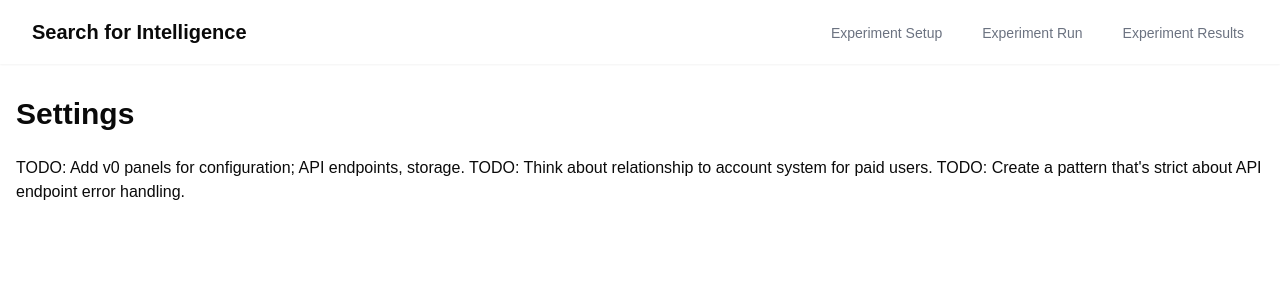
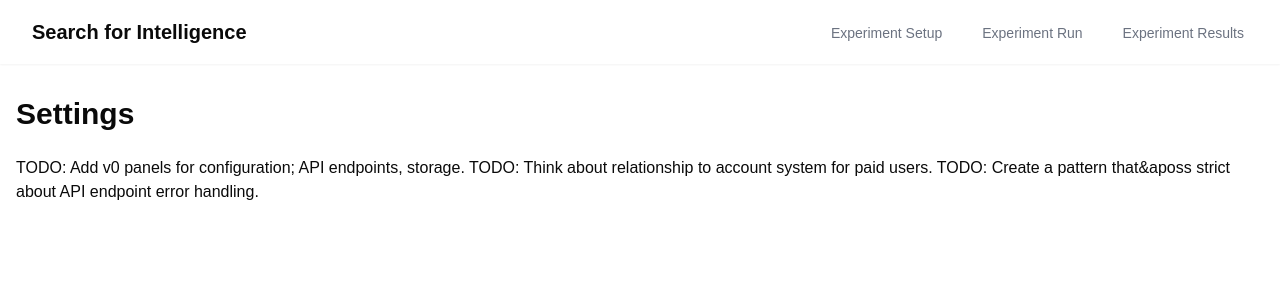
Before and after one commit to deboboy/search-for-intelligence, a Next.js app: page /settings in a window 1280 px wide. Shown: the top 286 px of the page. Built offline with nearby package versions, Linux system fonts and the light colour scheme.

Commit message:
fix apostrophe in Settings text

```diff
--- a/app/settings/page.tsx
+++ b/app/settings/page.tsx
@@ -6,7 +6,7 @@ export default function Settings() {
       <h1 className="text-3xl font-bold mb-6">Settings</h1>
       TODO: Add v0 panels for configuration; API endpoints, storage.
       TODO: Think about relationship to account system for paid users.
-      TODO: Create a pattern that's strict about API endpoint error handling.
+      TODO: Create a pattern that&aposs strict about API endpoint error handling.
     </div>
   );
 }
```
